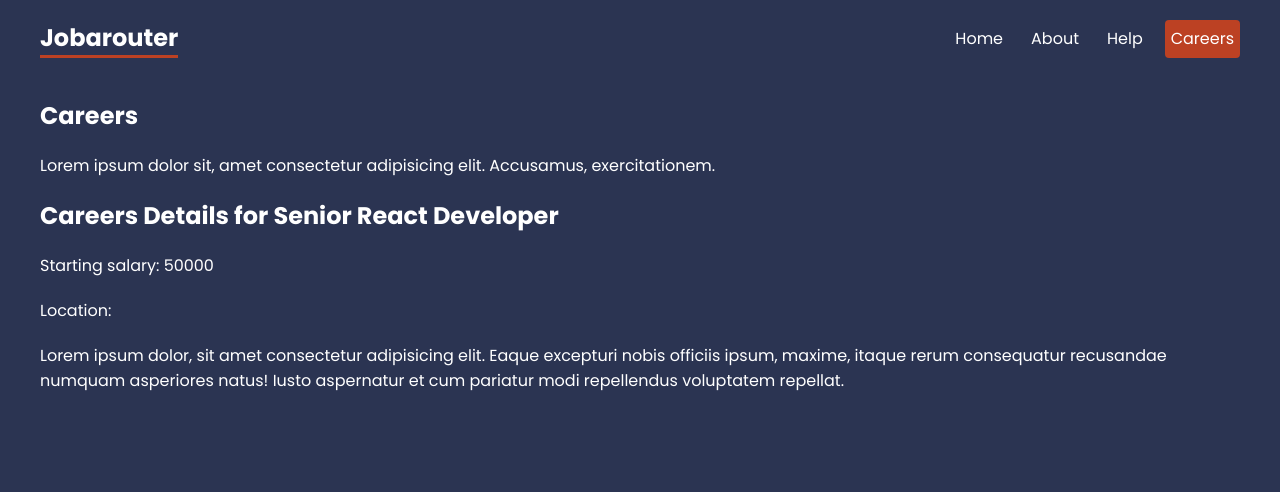
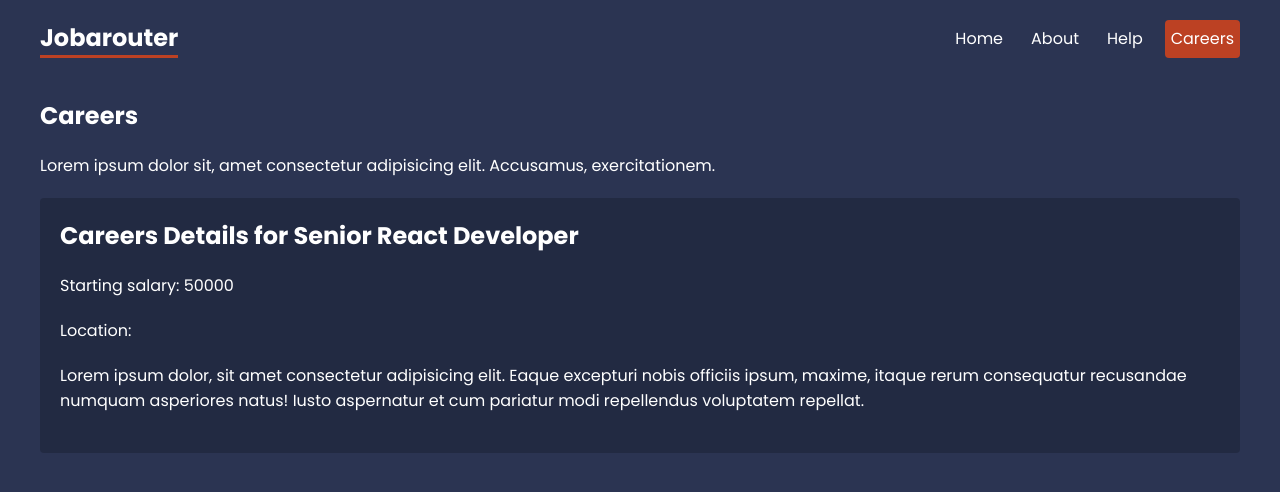
Before and after one commit to corinachistol/react-router-in-depth, a React (Create React App) app: page /careers/1 in a window 1280 px wide. Shown: the top 492 px of the page. Built offline with nearby package versions, Linux system fonts and the light colour scheme; data requests are answered from the project's data file.

Commit message:
css career-details

```diff
--- a/src/index.css
+++ b/src/index.css
@@ -130,6 +130,11 @@
   color: #bbb;
 }
 /* careers details */
-
+.career-details{
+  background: rgba(0,0,0,0.2);
+  padding: 20px;
+  border-radius: 4px;
+  margin:20px 0;
+}
 
 /* breadcrumbs */
```
